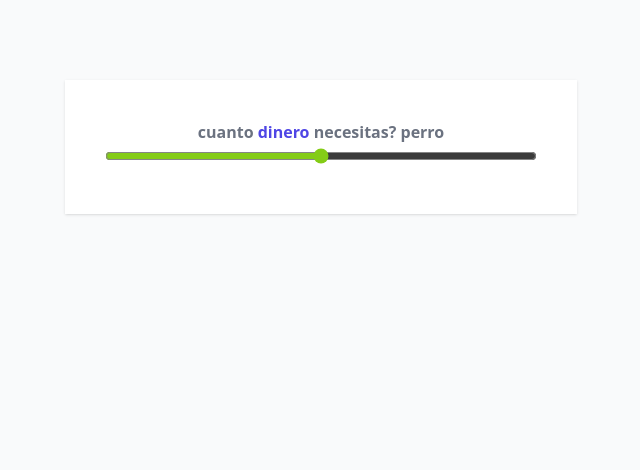
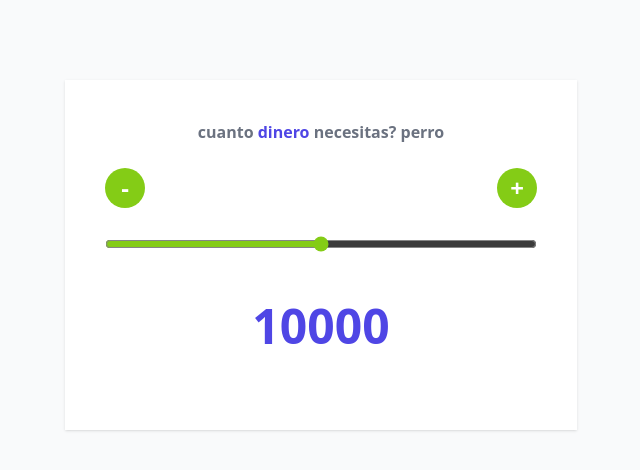
Before and after one commit to ravaen1/react-alesso, a React (Vite) app: page / in a window 1280 px wide. Shown: the top 470 px of the page, without its empty margins (319-959 px from the left). Built offline with nearby package versions, Linux system fonts and the light colour scheme.

Commit message:
cambios en el header

```diff
--- a/src/App.jsx
+++ b/src/App.jsx
@@ -2,20 +2,45 @@
 import Header from "./components/Header"
 
 function App() {
-  let [cantidad, setCantidad] = useState(10000);
+  const [cantidad, setCantidad] = useState(10000);
+
+  const MIN = 0;
+  const MAX = 20000;
+  const STEP = 100  ;
 
   function handleChange(e) {
-    console.log(e.target.value)
+    setCantidad(+e.target.value)
   }
 
   return (
     <div className="my-20 max-w-lg mx-auto bg-white shadow p-10">
       <Header />
 
+      <div className="flex justify-between my-6">
+
+        <button
+        type="button"
+        className="h-10 w-10 flex items-center justify-center font-bold text-white text-2xl bg-lime-500 rounded-full hover:outline-none hover:ring-2 hover:ring-offset-2 hover:ring-lime-600"
+        >-</button>
+
+
+      <button
+        type="button"
+        className="h-10 w-10 flex items-center justify-center font-bold text-white text-2xl bg-lime-500 rounded-full hover:outline-none hover:ring-2 hover:ring-offset-2 hover:ring-lime-600"
+        >+</button>
+
+      </div>
+
       <input type="range"
       className="w-full h-6 bg-gray-200 accent-lime-500 hover:accent-lime-600"
       onChange={handleChange}
+      min = {MIN}
+      max = {MAX}
+      step = {STEP}
+      value = {cantidad}
        />
+
+       <p className='text-center my-10 text-5xl font-extrabold text-indigo-600'>{cantidad}</p>
 
     </div>
 
```
